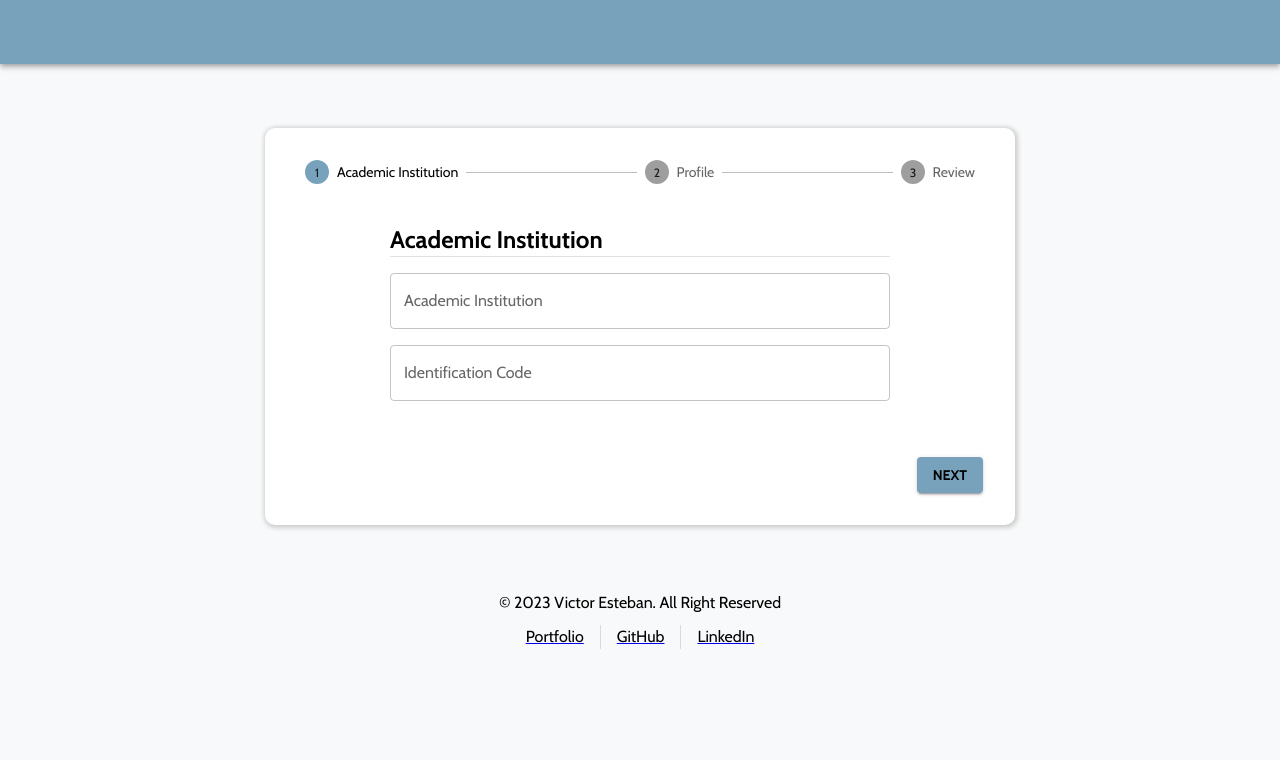
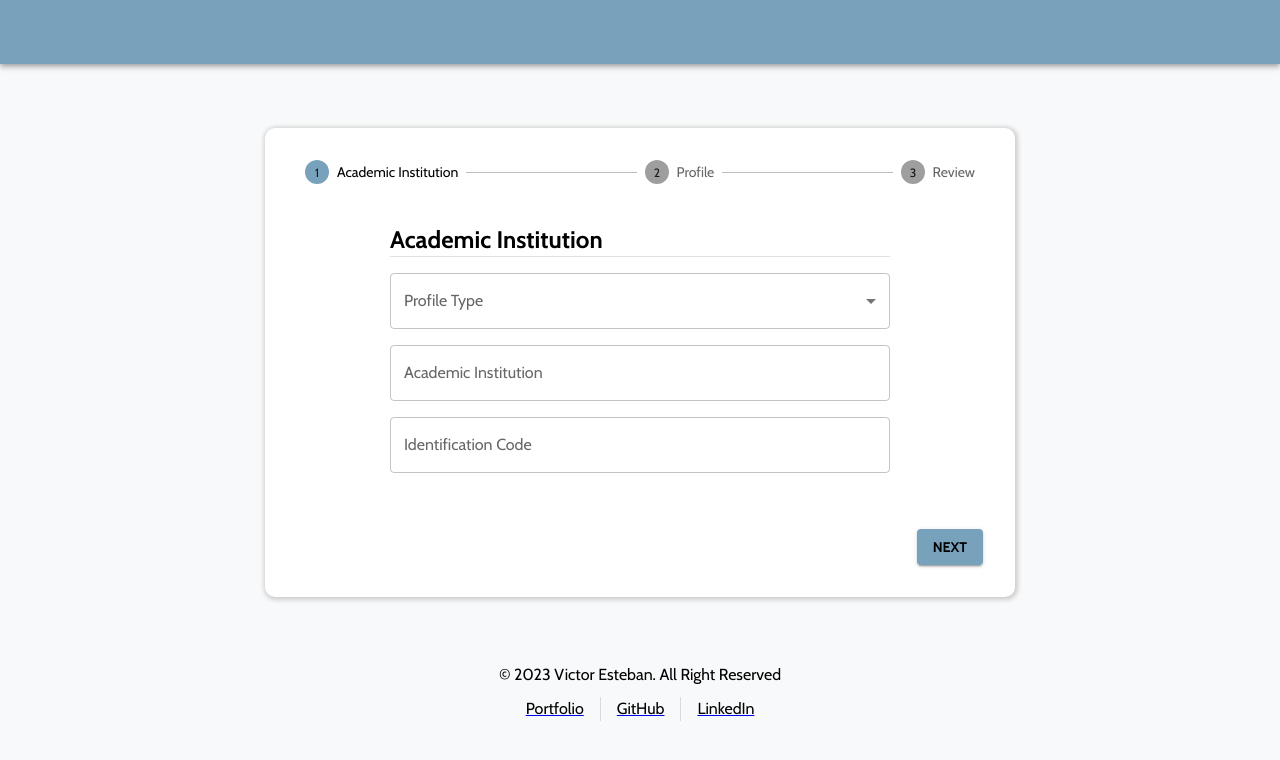
Before and after one commit to victoresteban295/Academic_Dashboard_Frontend, a Next.js app: page /register in a window 1280 px wide. Shown: the top 760 px of the page. Built offline with nearby package versions, Linux system fonts and the light colour scheme.

Commit message:
Required Forms to Be Filled

```diff
--- a/src/app/(auth)/layout.js
+++ b/src/app/(auth)/layout.js
@@ -1,12 +1,6 @@
 import Footer from '@/components/Footer';
 import ThemeRegistry from '@/theme/ThemeRegistry'
-import { AppBar, Avatar, Box, Divider, Toolbar, Typography } from "@mui/material"
-import { Teko } from "next/font/google"
-
-const teko700 = Teko({
-    weight: '700',
-    subsets: ['latin'],
-})
+import { AppBar, Box, Toolbar } from "@mui/material"
 
 const loginLayout = ({ children }) => {
     return (
--- a/src/components/auth/LoginWidget.js
+++ b/src/components/auth/LoginWidget.js
@@ -1,5 +1,4 @@
 "use client"
-
 import * as React from 'react';
 import { Box, Stack, Button, Divider, TextField, Typography, FormControl, InputLabel, OutlinedInput, InputAdornment, IconButton, FormHelperText } from "@mui/material"
 import { Teko } from "next/font/google"
@@ -19,7 +18,6 @@ const LoginWidget = () => {
 
     const handleLogin = (data) => {
         console.log(data);
-        console.log(control);
     }
 
     const [showPassword, setShowPassword] = React.useState(false);
--- a/src/components/auth/register/AcademicForm.js
+++ b/src/components/auth/register/AcademicForm.js
@@ -1,28 +1,30 @@
 "use client"
 import * as React from 'react';
-import { Box, Button, Divider, FormControl, InputLabel, MenuItem, Select, Stack, TextField, Typography } from '@mui/material';
-import { useForm } from 'react-hook-form';
+import { Box, Button, Divider, FormControl, FormHelperText, InputLabel, MenuItem, Select, Stack, TextField, Typography } from '@mui/material';
+import { useController, useForm } from 'react-hook-form';
 
 const AcademicForm = (props) => {
 
-    const { register, formState, getValues } = useForm();
-    const { error } = formState;
+    const { register, formState, control, getValues, handleSubmit, setValue } = useForm();
+    const { errors } = formState;
+    const { field } = useController({ name: 'profileType', control })
 
     const handleNextForm = () => {
         props.handleAcademicFormData(
+            getValues("profileType"),
             getValues("schoolName"),
             getValues("schoolId")
         );
         props.handleNext();
     }
 
-    const handleChange = (event) => {
-        props.selectProfile(event.target.value);
+    const handleSelectChange = (event) => {
+        field.onChange(event.target.value);
+        /* setValue("profileType", event.target.value); */
     };
 
-
     return(
-        <React.Fragment>
+        <form noValidate onSubmit={handleSubmit(handleNextForm)}>
             <Box
                 sx={{
                     display: 'flex',
@@ -55,25 +57,56 @@ const AcademicForm = (props) => {
                         <Divider />
                     </Stack>
                     {/* <Box sx={{ minWidth: 120 }}> */}
-                    {/*     <FormControl fullWidth> */}
+                    {/*     <FormControl fullWidth error={!!errors.profileType}> */}
                     {/*         <InputLabel id="select-profile">Profile Type</InputLabel> */}
                     {/*         <Select */}
                     {/*             labelId="select-profile" */}
                     {/*             id="select" */}
-                    {/*             value={props.profileType} */}
+                    {/*             value={field.value} */}
+                    {/*             defaultValue={props.profileType} */}
                     {/*             label="Profile Type" */}
-                    {/*             onChange={handleChange} */}
+                    {/*             onChange={handleSelectChange} */}
+                    {/*             {...register('profileType', { */}
+                    {/*                 required: { */}
+                    {/*                     value: true, */}
+                    {/*                     message: "Profile Type is Required" */}
+                    {/*                 } */}
+                    {/*             })} */}
                     {/*         > */}
                     {/*             <MenuItem value={"STUDENT"}>Student</MenuItem> */}
                     {/*             <MenuItem value={"PROFESSOR"}>Professor</MenuItem> */}
                     {/*         </Select> */}
+                    {/*         <FormHelperText>{errors.profileType?.message}</FormHelperText> */}
                     {/*     </FormControl> */}
                     {/* </Box> */}
+                    <Box sx={{ minWidth: 120 }}>
+                        <FormControl fullWidth error={!!errors.profileType}>
+                            <TextField
+                                select
+                                label="Profile Type"
+                                value={getValues("profileType")}
+                                defaultValue={props.profileType}
+                                error={!!errors.profileType}
+                                helperText={errors.profileType?.message}
+                                {...register('profileType', {
+                                    required: {
+                                        value: true,
+                                        message: "Profile Type is Required"
+                                    }
+                        })}
+                            >
+                                <MenuItem value={"STUDENT"}>Student</MenuItem>
+                                <MenuItem value={"PROFESSOR"}>Professor</MenuItem>
+                            </TextField>
+                        </FormControl>
+                    </Box>
                     <TextField
                         id="academic_institution"
                         label="Academic Institution"
                         variant="outlined"
                         defaultValue={props.institution}
+                        error={!!errors.schoolName}
+                        helperText={errors.schoolName?.message}
                         {...register('schoolName', {
                             required: {
                                 value: true,
@@ -86,6 +119,8 @@ const AcademicForm = (props) => {
                         label="Identification Code"
                         variant="outlined"
                         defaultValue={props.idCode}
+                        error={!!errors.schoolId}
+                        helperText={errors.schoolId?.message}
                         {...register('schoolId', {
                             required: {
                                 value: true,
@@ -97,7 +132,11 @@ const AcademicForm = (props) => {
             </Box>
             <Box sx={{ display: 'flex', flexDirection: 'row', pt: 2 }}>
                 <Box sx={{ flex: '1 1 auto' }} />
-                <Button type="button" variant="contained" onClick={handleNextForm}>
+                <Button
+                    type="submit"
+                    variant="contained"
+                    /* onClick={handleNextForm} */
+                >
                     <Typography
                         variant="button"
                         sx={{
@@ -109,7 +148,7 @@ const AcademicForm = (props) => {
                     </Typography>
                 </Button>
             </Box>
-        </React.Fragment>
+        </form>
     )
 }
 
--- a/src/components/auth/register/ProfessorForm.js
+++ b/src/components/auth/register/ProfessorForm.js
@@ -59,7 +59,7 @@ const ProfessorForm = () => {
                             >
                                 {academicRoles.map((role) => {
                                     return(
-                                        <MenuItem value={role}>{role}</MenuItem>
+                                        <MenuItem key={role} value={role}>{role}</MenuItem>
                                     );
                                 })}
                             </Select>
--- a/src/components/auth/register/ProfileForm.js
+++ b/src/components/auth/register/ProfileForm.js
@@ -85,7 +85,7 @@ const ProfileForm = () => {
                                 >
                                     {months.map((month) => {
                                         return(
-                                            <MenuItem value={month}>{month}</MenuItem>
+                                            <MenuItem key={month} value={month}>{month}</MenuItem>
                                         );
                                     })}
                                 </Select>
@@ -116,7 +116,7 @@ const ProfileForm = () => {
                 <TextField id="user_phone" label="Phone" variant="outlined" />
                 <TextField id="username" label="Username" variant="outlined" />
                 <FormControl sx={{ m: 1 }} variant="outlined">
-                    <InputLabel htmlFor="outlined-adornment-password">Password</InputLabel>
+                    <InputLabel>Password</InputLabel>
                     <OutlinedInput
                         id="user-password"
                         type={showPassword ? 'text' : 'password'}
@@ -136,7 +136,7 @@ const ProfileForm = () => {
                     />
                 </FormControl>
                 <FormControl sx={{ m: 1 }} variant="outlined">
-                    <InputLabel htmlFor="outlined-adornment-password">Re-enter Password</InputLabel>
+                    <InputLabel>Re-enter Password</InputLabel>
                     <OutlinedInput
                         id="reenter-password"
                         type={showPassword ? 'text' : 'password'}
--- a/src/components/auth/register/RegisterWidget.js
+++ b/src/components/auth/register/RegisterWidget.js
@@ -28,8 +28,8 @@ const RegisterWidget = () => {
         setProfileType(profileType);
     };
 
-    const handleAcademcFormData = (institution, idCode) => {
-        /* setProfileType(profileType); */
+    const handleAcademcFormData = (profileType, institution, idCode) => {
+        setProfileType(profileType);
         setInstitution(institution);
         setIdCode(idCode);
     }
@@ -58,7 +58,6 @@ const RegisterWidget = () => {
     };
 
     return (
-        <form noValidate>
             <Box
                 sx={{
                     p: 4,
@@ -80,8 +79,7 @@ const RegisterWidget = () => {
                 </Stepper>
                 {(activeStep === 0) ? (
                     <AcademicForm
-                        /* profileType={profileType} */
-                        /* selectProfile={handleProfileType} */
+                        profileType={profileType}
                         institution={institution}
                         idCode={idCode}
                         handleAcademicFormData={handleAcademcFormData}
@@ -165,7 +163,6 @@ const RegisterWidget = () => {
                     </React.Fragment>
                 )}
             </Box>
-        </form>
     );
 }
 
```
